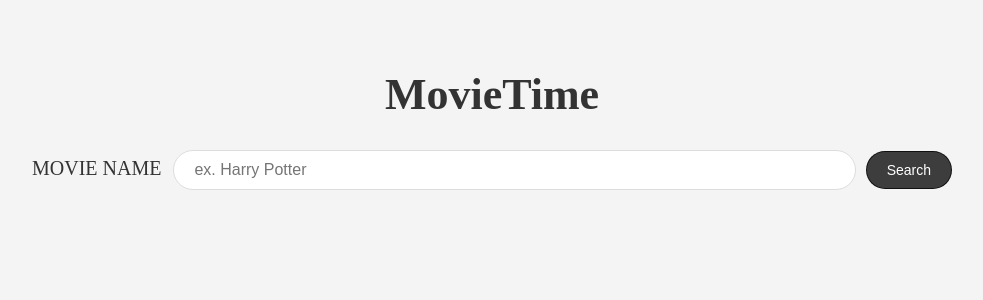
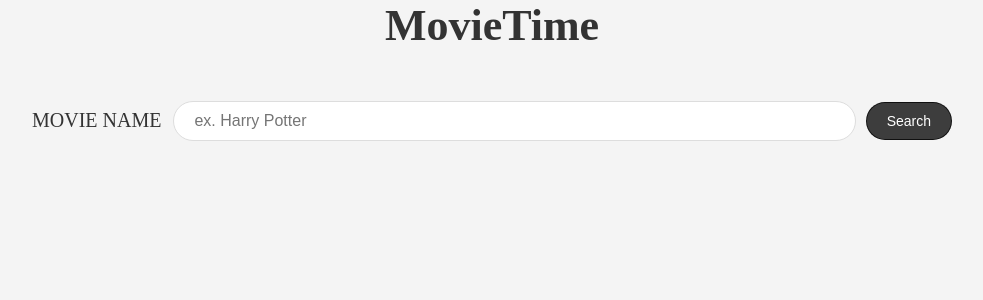
Before and after one commit to Harshsngh07/MovieTime, a React (Create React App) app: page / in a window 1280 px wide. Shown: the top 300 px of the page, without its empty margins (148-1131 px from the left). Built offline with nearby package versions, Linux system fonts and the light colour scheme.

Commit message:
changed stylings

```diff
--- a/src/App.css
+++ b/src/App.css
@@ -23,7 +23,13 @@ small {
   padding: 40px;
 }
 
+.logo {
+  display: block;
+  margin: 0 auto;
+}
+
 .title {
+  margin-top: -2rem;
   font-size: 4.4rem;
   text-align: center;
 }
@@ -64,6 +70,16 @@ small {
 }
 
 @media (min-width: 786px) {
+  .logo {
+    margin-left: 27rem;
+    margin-bottom: -7rem;
+  }
+
+  .title {
+    margin-top: -4rem;
+    margin-bottom: 5rem;
+  }
+
   .form {
     grid-template-columns: auto 1fr auto;
     grid-gap: 1rem;
```
